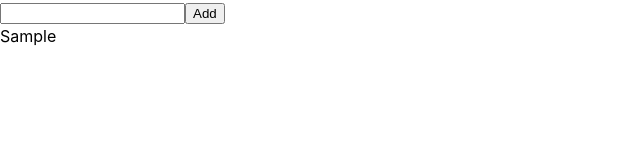
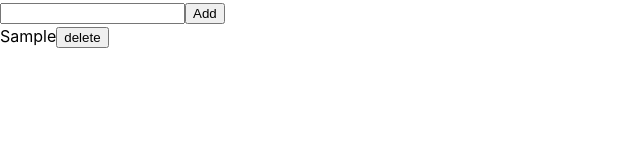
Before and after one commit to soloVlad/todo, a React (Vite) app: page / in a window 1280 px wide. Both pictures are taken after typing "Sample" into the empty fields and a click on the button "Add". Shown: the top 160 px of the page, without its empty margins (0-640 px from the left). Built offline with nearby package versions, Linux system fonts and the light colour scheme.

Commit message:
feat: change Task type from string to object with id and status

```diff
--- a/package.json
+++ b/package.json
@@ -11,11 +11,13 @@
   },
   "dependencies": {
     "react": "^18.2.0",
-    "react-dom": "^18.2.0"
+    "react-dom": "^18.2.0",
+    "uuid": "^9.0.1"
   },
   "devDependencies": {
     "@types/react": "^18.2.43",
     "@types/react-dom": "^18.2.17",
+    "@types/uuid": "^9.0.7",
     "@typescript-eslint/eslint-plugin": "^6.14.0",
     "@typescript-eslint/parser": "^6.14.0",
     "@vitejs/plugin-react": "^4.2.1",
--- a/src/App.tsx
+++ b/src/App.tsx
@@ -11,8 +11,6 @@ const App = () => {
     setTasks(prevTasks => [...prevTasks, task]);
   }
 
-  console.log(tasks);
-
   return (
     <div>
       <Creator addTask={addTask} />
--- a/src/components/Creator/index.tsx
+++ b/src/components/Creator/index.tsx
@@ -1,4 +1,6 @@
 import { FC, useState } from "react";
+
+import helpers from "../../helpers";
 
 import type { Task } from "../../types";
 
@@ -7,27 +9,29 @@ type CreatorProps = {
 }
 
 const Creator: FC<CreatorProps> = ({ addTask }) => {
-  const [task, setTask] = useState('');
+  const [taskDescription, setTaskDescription] = useState('');
 
   const handleAddClick = (event: React.MouseEvent<HTMLButtonElement>) => {
     event.preventDefault();
+
+    const task = helpers.createTask(taskDescription);
 
     addTask(task);
     clearInput();
   }
 
   const handleInputTask = (event: React.ChangeEvent<HTMLInputElement>) => {
-    setTask(event.target.value);
+    setTaskDescription(event.target.value);
   }
 
   const clearInput = () => {
-    setTask('');
+    setTaskDescription('');
   }
 
   return (
     <div>
       <input
-        value={task}
+        value={taskDescription}
         onChange={handleInputTask}
       />
 
--- a/src/components/List/index.tsx
+++ b/src/components/List/index.tsx
@@ -1,4 +1,6 @@
 import { FC } from "react";
+
+import { TaskContainer } from "..";
 
 import type { Task } from "../../types";
 
@@ -12,9 +14,7 @@ const List: FC<ListProps> = ({ tasks }) => {
   return (
     <>
       {hasTasks && tasks.map(task => (
-        <div>
-          {task}
-        </div>
+        <TaskContainer key={task.id} task={task} />
       ))}
     </>
   )
--- /dev/null
+++ b/src/components/TaskContainer/index.tsx
@@ -0,0 +1,20 @@
+import { FC } from "react";
+
+import type { Task } from "../../types";
+
+type TaskContainerProps = {
+  task: Task;
+
+}
+
+const TaskContainer: FC<TaskContainerProps> = ({ task }) => {
+  return (
+    <div>
+      {task.description}
+
+      <button>delete</button>
+    </div>
+  )
+}
+
+export default TaskContainer;
--- a/src/components/index.ts
+++ b/src/components/index.ts
@@ -1,2 +1,3 @@
 export { default as Creator } from './Creator';
 export { default as List } from './List';
+export { default as TaskContainer } from './TaskContainer';
--- /dev/null
+++ b/src/helpers/index.ts
@@ -0,0 +1,17 @@
+import { v4 as uuid } from 'uuid';
+
+import { Task, TaskStatus } from "../types"
+
+const createTask = (taskDescription: string): Task => {
+  const id = uuid();
+
+  return {
+    id,
+    description: taskDescription,
+    status: TaskStatus.CREATED,
+  }
+}
+
+export default {
+  createTask,
+}
--- a/src/types/index.ts
+++ b/src/types/index.ts
@@ -1 +1,10 @@
-export type Task = string;
+export enum TaskStatus {
+  CREATED = 'created',
+  COMPLETED = 'completed',
+}
+
+export type Task = {
+  id: string;
+  description: string;
+  status: TaskStatus;
+};
```
Also changed, not shown: 1 other file (tests, documents, lock files or other folders).
